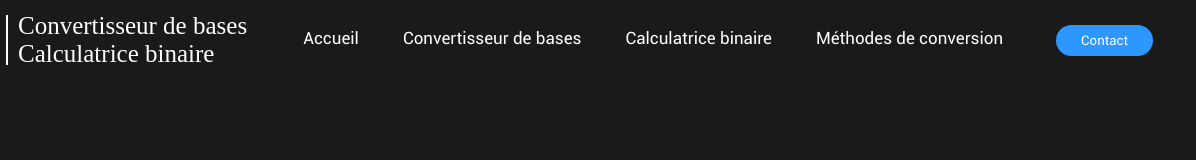
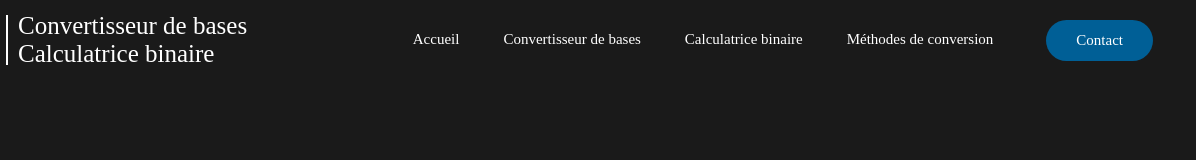
Before and after one commit to taupz/BaseCalculator, a plain HTML site: page index.html in a window 1280 px wide. Shown: the full height of the page, 84-1280 px from the left. Drawn offline with Linux system fonts and the light colour scheme; a web font is replaced by a local one.

Commit message:
style update clean atm

```diff
--- a/style.css
+++ b/style.css
@@ -68,19 +68,19 @@ body{
 }
 
 #navbar{
-    font-family: montserrat;
     display: flex;
     justify-content: center;
     align-items: center;
 }
 
 #navbar-options li{
-    font-size: 17px;
     display: inline-block;
     padding: 0 20px;
 }
 
 #navbar-options li a{
+    font-family: montserrat;
+    font-size: 15px;
     display: inline-block;
     position: relative;
     padding-bottom: 4px;
@@ -92,7 +92,7 @@ body{
     left: 0;
     bottom: 0;
     width: 0;
-    height: 1px;
+    height: 2px;
     background-color: #2d96ff;
     transition: width 0.25s ease-out;
 }
@@ -104,9 +104,11 @@ body{
 }
 
 #button-header{
+    font-family: montserrat;
+    font-size: 15px;
     margin:  0 33px;
-    padding: 8px 25px;
-    background-color: #2d96ff;
+    padding: 12px 30px;
+    background-color: #005f96;
     border: none;
     border-radius: 50px;
     cursor: pointer;
@@ -114,5 +116,5 @@ body{
 }
 
 #button-header:hover{
-    background-color: #005f96;
+    background-color: #2d96ff;
 }
```
